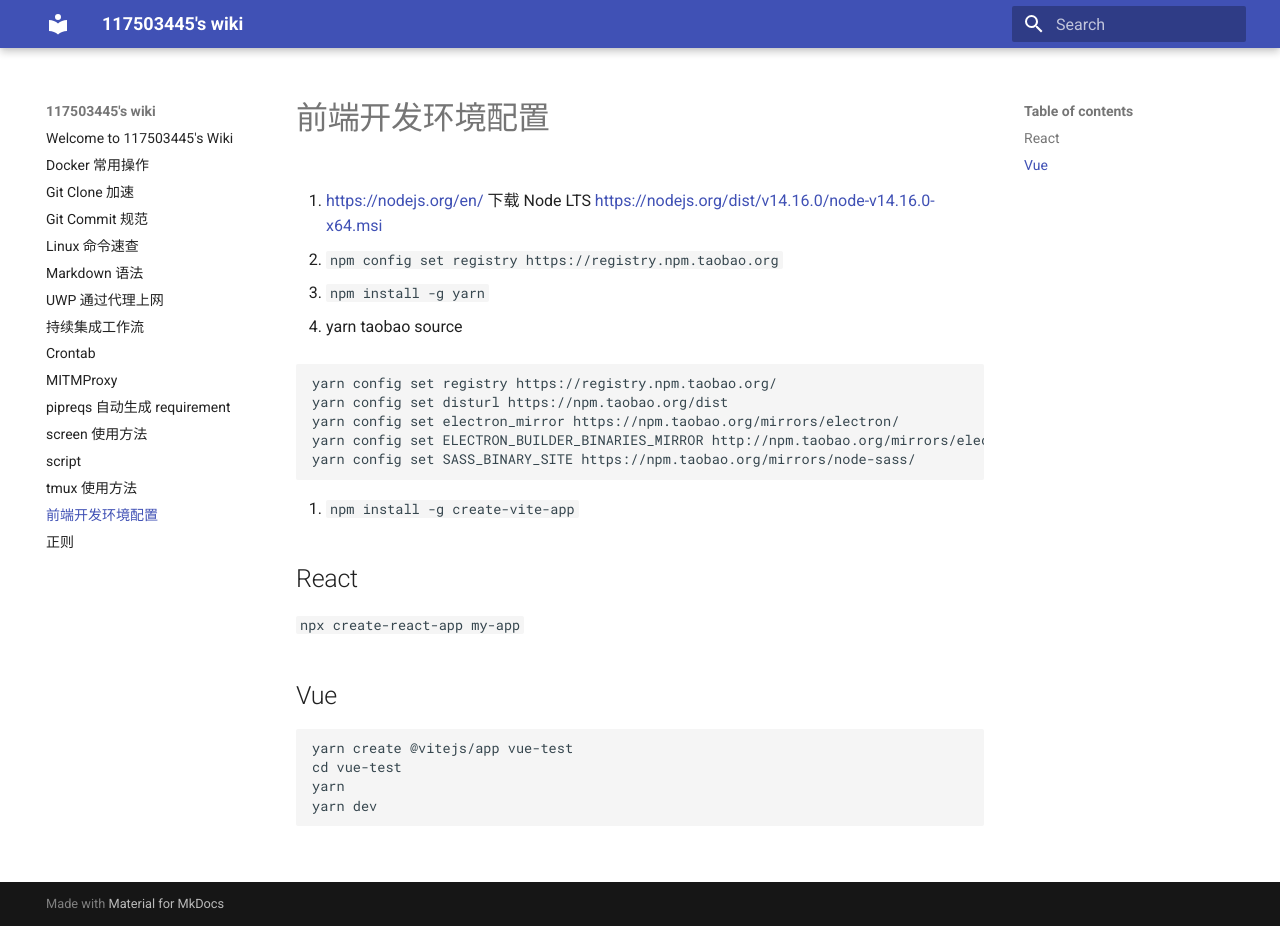
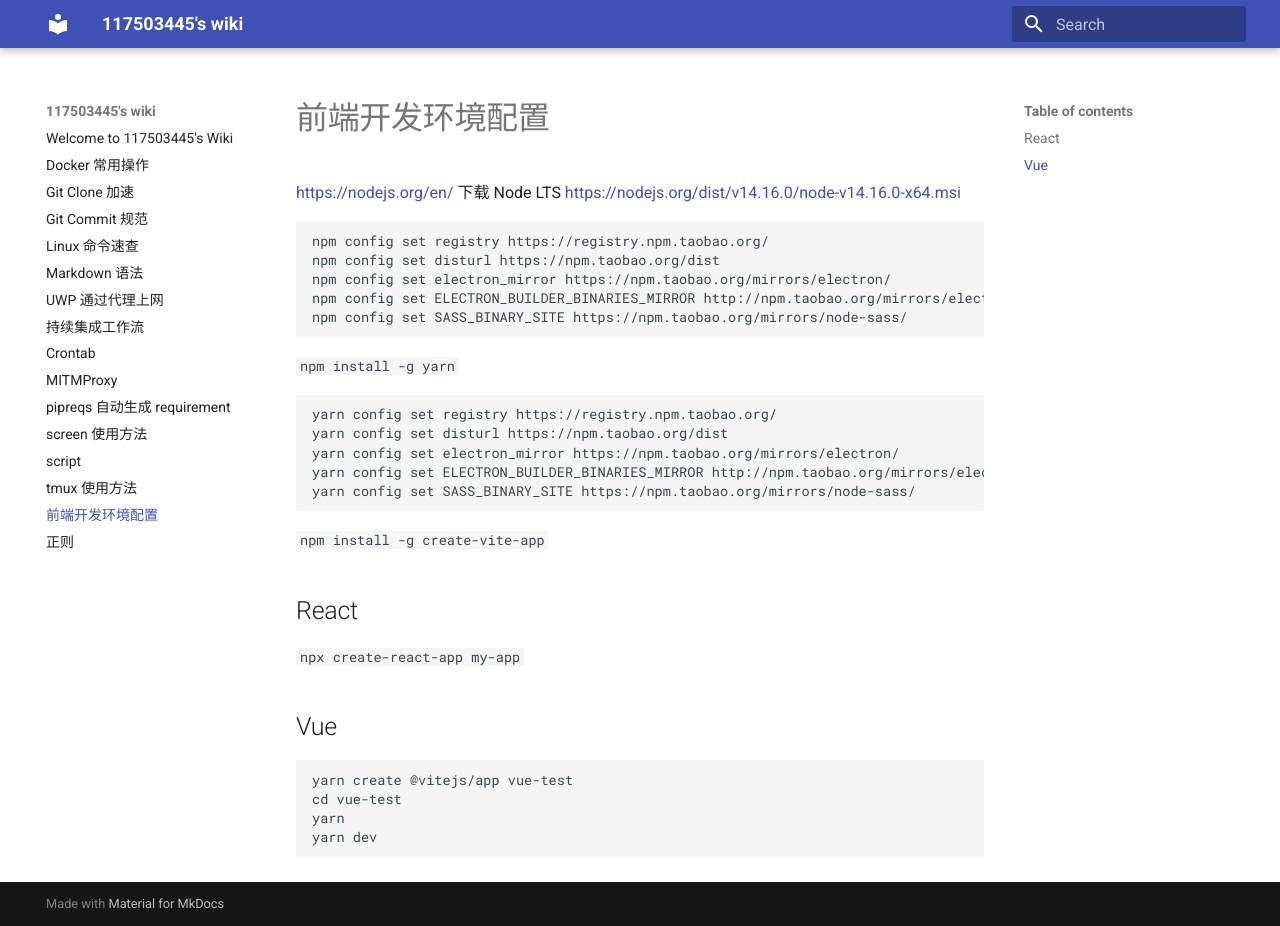
Before and after one commit to 117503445/wiki, an MkDocs documentation site: the page built from docs/前端开发环境配置.md, in a window 1280 px wide and 926 px high. Built offline with MkDocs 1.6.1 and Material for MkDocs 9.7.7, drawn with Linux system fonts in a browser that asks for light colours.

Commit message:
Update 前端开发环境配置.md

````diff
--- a/docs/前端开发环境配置.md
+++ b/docs/前端开发环境配置.md
@@ -1,12 +1,16 @@
 # 前端开发环境配置
 
-1. <https://nodejs.org/en/> 下载 Node LTS <https://nodejs.org/dist/v14.16.0/node-v14.16.0-x64.msi>
+<https://nodejs.org/en/> 下载 Node LTS <https://nodejs.org/dist/v14.16.0/node-v14.16.0-x64.msi>
 
-1. `npm config set registry https://registry.npm.taobao.org`
+```sh
+npm config set registry https://registry.npm.taobao.org/
+npm config set disturl https://npm.taobao.org/dist
+npm config set electron_mirror https://npm.taobao.org/mirrors/electron/
+npm config set ELECTRON_BUILDER_BINARIES_MIRROR http://npm.taobao.org/mirrors/electron-builder-binaries/
+npm config set SASS_BINARY_SITE https://npm.taobao.org/mirrors/node-sass/
+```
 
-1. `npm install -g yarn`
-
-1. yarn taobao source
+`npm install -g yarn`
 
 ```sh
 yarn config set registry https://registry.npm.taobao.org/
````
Also changed, not shown: other parts of docs/前端开发环境配置.md (+1 -1 lines).
